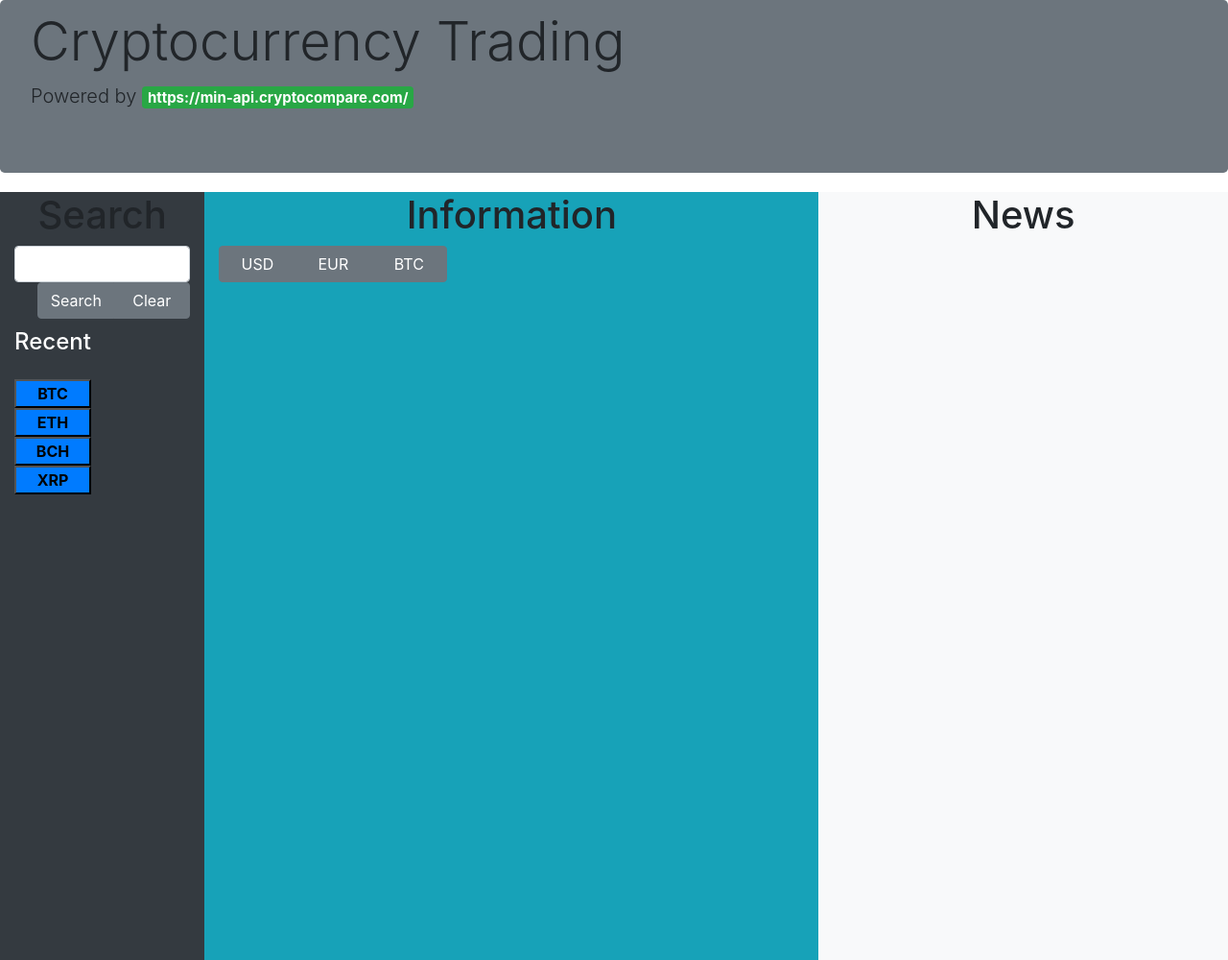
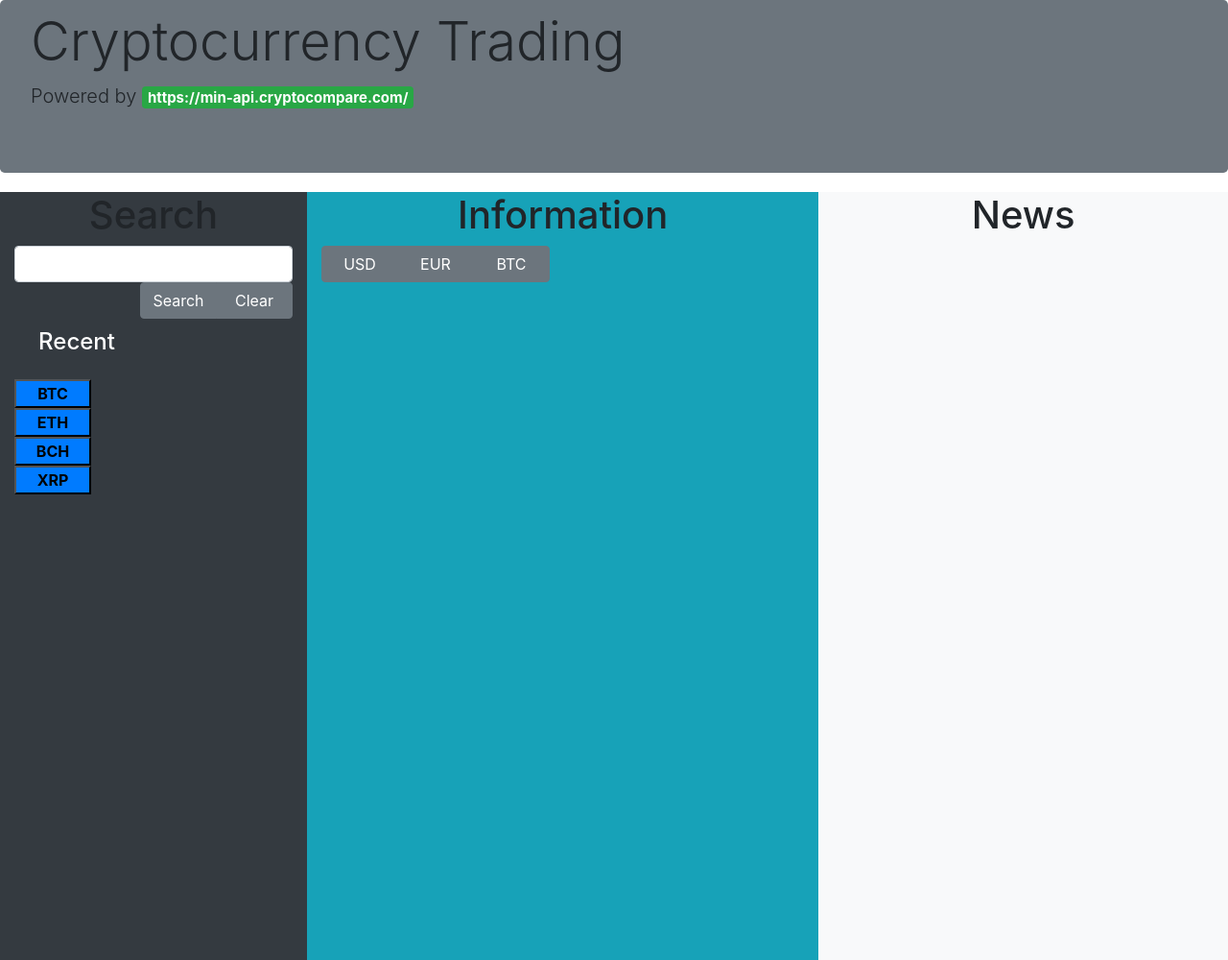
Before and after one commit to ajfleck13/CryptoApp, a plain HTML site: page index.html in a window 1280 px wide. Shown: the whole page at 96% size. Drawn offline with nearby package versions, Linux system fonts and the light colour scheme; no server answers.

Commit message:
More responsive

```diff
--- a/index.html
+++ b/index.html
@@ -19,7 +19,7 @@
 
     <div class="container-fluid">
         <div class="row">
-            <div class="col-md-2 bg-dark largecolumn">
+            <div class="col-md-3 bg-dark largecolumn">
                 <h1 class="title">Search</h1>
                 <input class="form-control" id="searchInput">
                 <div class="btn-group float-right" role="group" aria-label="Basic example">
@@ -41,7 +41,7 @@
                     </div>
                 </div>
             </div>
-            <div class="col-md-6 bg-info largecolumn">
+            <div class="col-md-5 bg-info largecolumn">
                 <h1 class="title">Information</h1>
                 <div class="btn-group" role="group" aria-label="Basic example">
                     <button type="button" class="btn btn-secondary currencytype" value="USD">USD</button>
```
